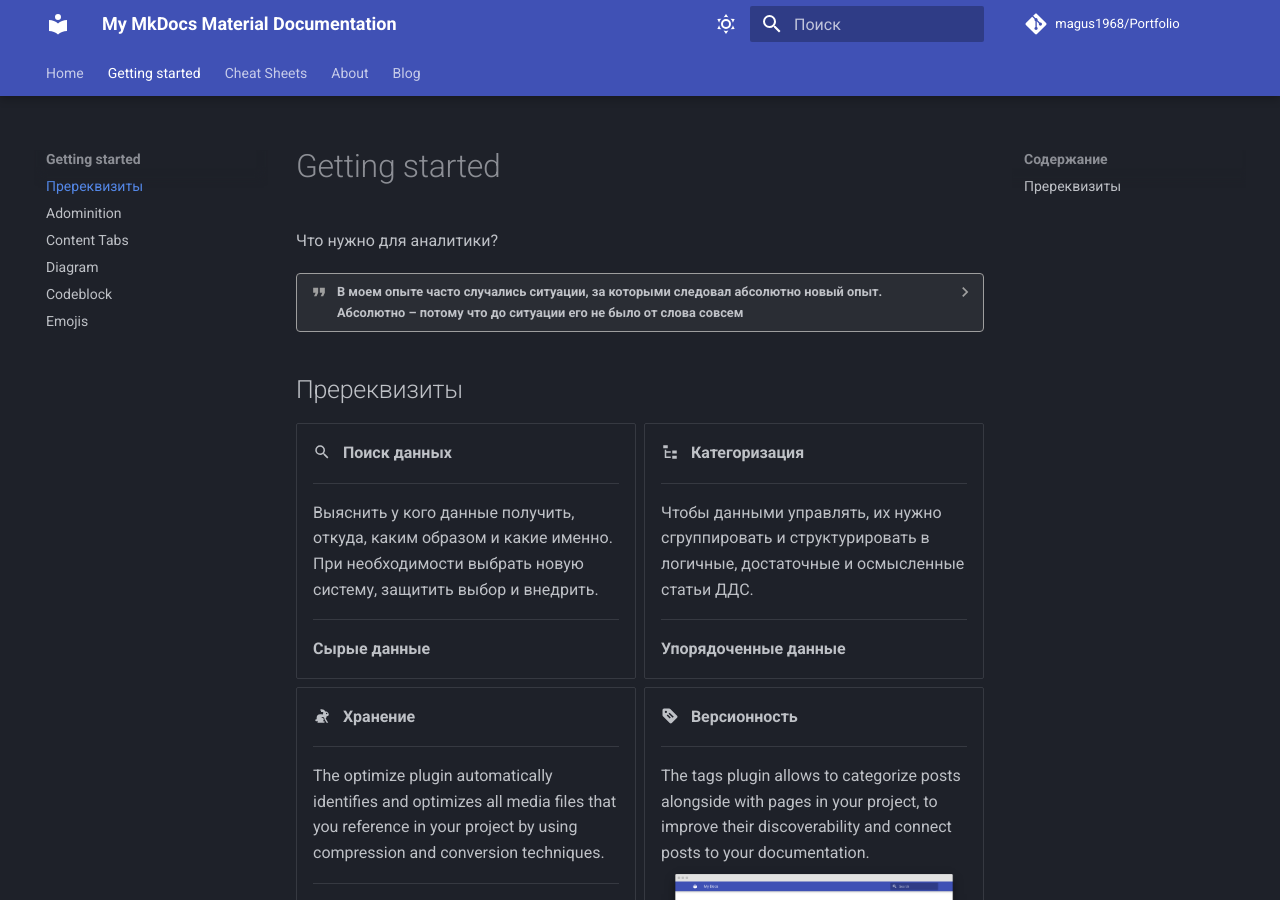
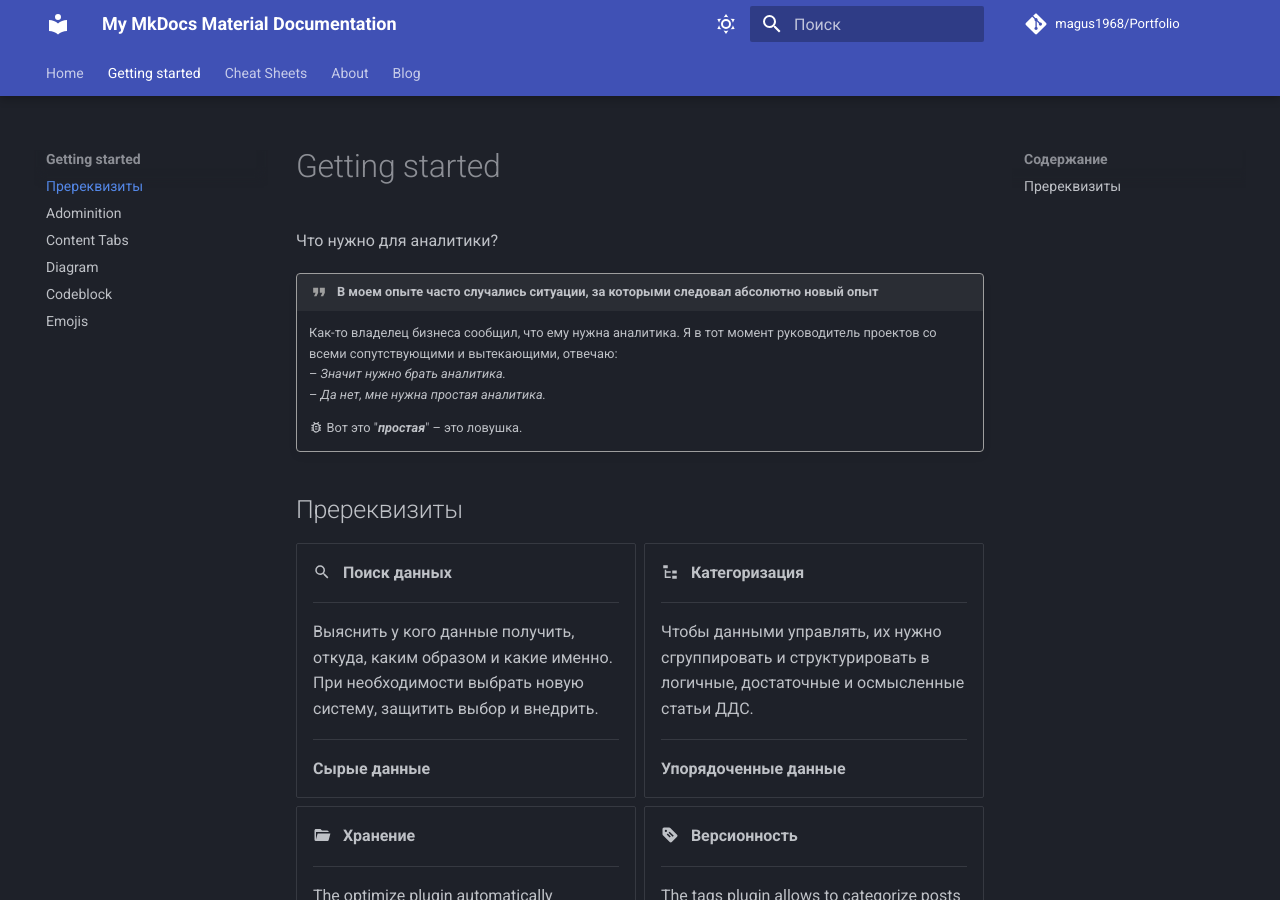
Before and after one commit to magus1968/Portfolio, an MkDocs documentation site: the page built from docs/prerequisites.md, in a window 1280 px wide and 900 px high. Built offline with MkDocs 1.6.1 and Material for MkDocs 9.7.7, drawn with Linux system fonts in a browser that asks for light colours; comment, search, counter and statistics services are not loaded.

Commit message:
correct prerequisites

```diff
--- a/docs/prerequisites.md
+++ b/docs/prerequisites.md
@@ -2,7 +2,7 @@
 
 Что нужно для аналитики?
 
-??? quote "В моем опыте часто случались ситуации, за которыми следовал абсолютно новый опыт. Абсолютно – потому что до ситуации его не было от слова совсем"
+!!! quote "В моем опыте часто случались ситуации, за которыми следовал абсолютно новый опыт"
 
     Как-то владелец бизнеса сообщил, что ему нужна аналитика. Я в тот момент руководитель проектов со всеми сопутствующими и вытекающими, отвечаю:
     – *Значит нужно брать аналитика.*
```
Also changed, not shown: other parts of docs/prerequisites.md (+1 -1 lines).
